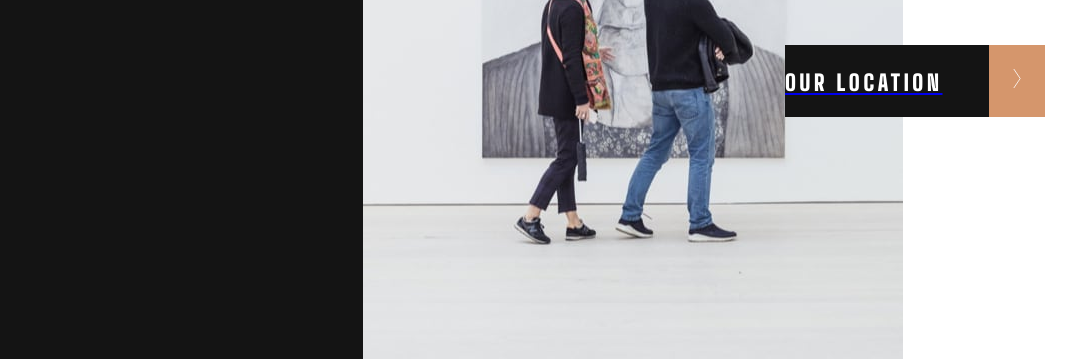
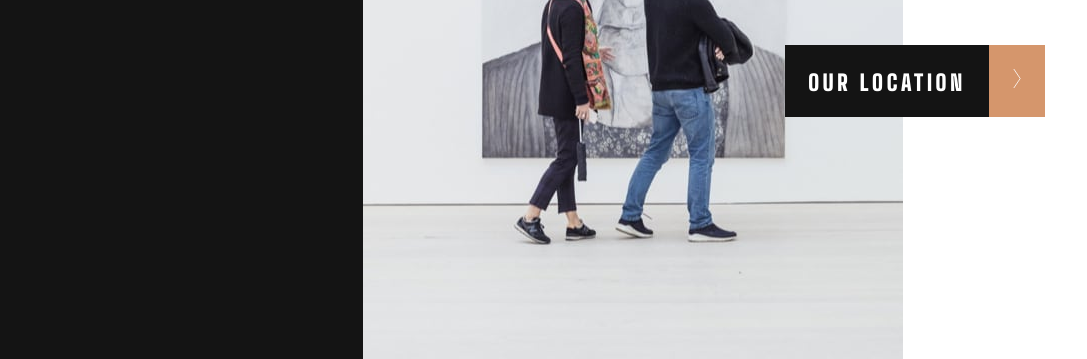
Before and after one commit to Kaji1127/Art-Gallery-Website, a website: page starter-code/index.html in a window 1280 px wide. Shown: the part 441-800 px from the top of the page, without its empty margins (87-1174 px from the left). Drawn offline with Linux system fonts and the light colour scheme.

Commit message:
edit styles

```diff
--- a/starter-code/app/scss/components/_button.scss
+++ b/starter-code/app/scss/components/_button.scss
@@ -3,6 +3,8 @@
 .button {
 	border: none;
 	display: flex;
+	text-align: center;
+	text-decoration: none;
 	height: 7.2rem;
 	cursor: pointer;
 
```
Also changed, not shown: starter-code/dist/style.css, 1 other file.
